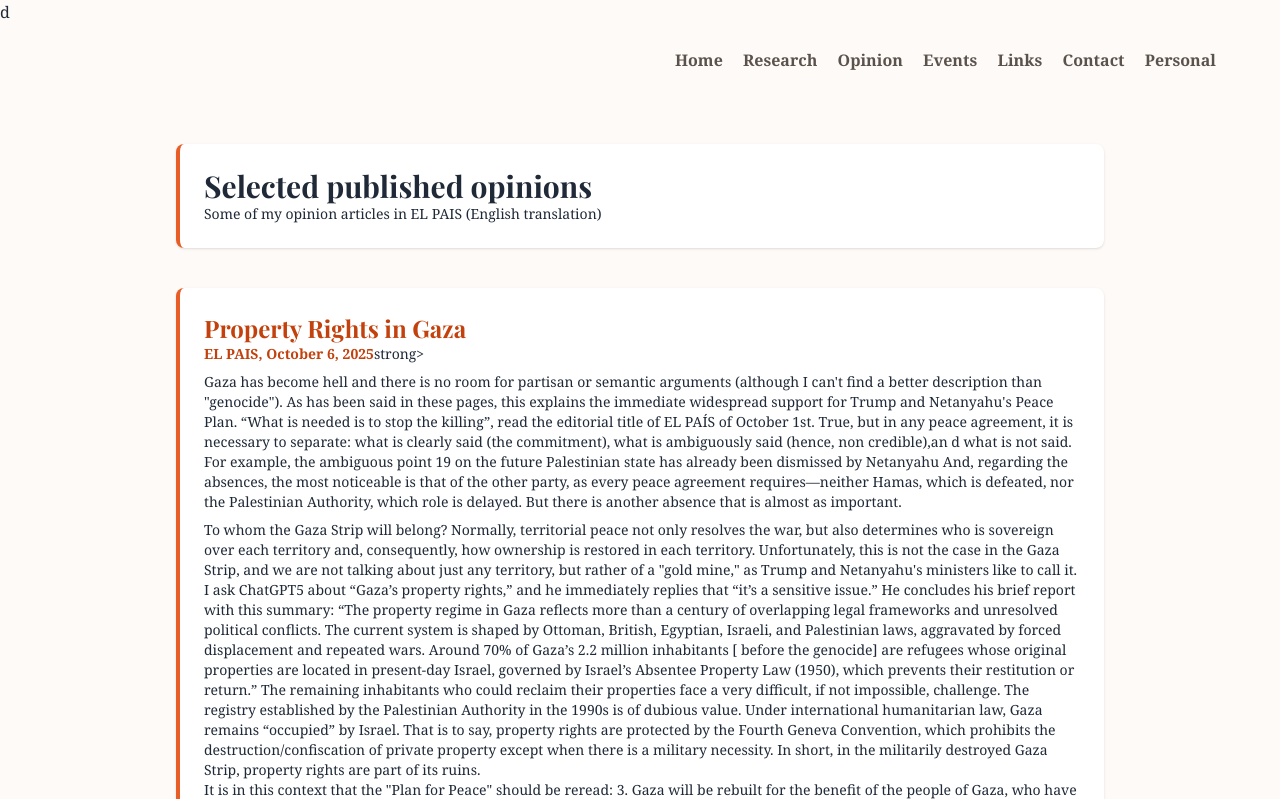
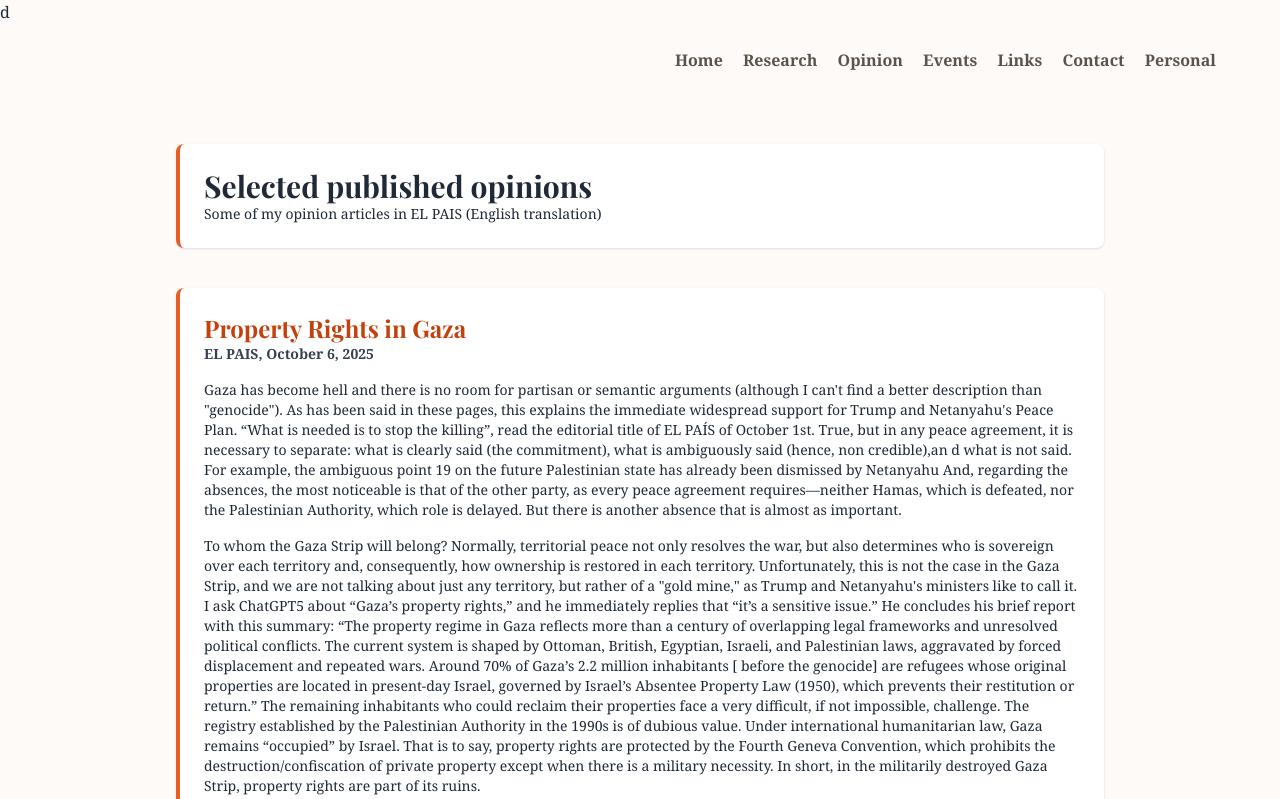
Before and after one commit to rmarimon-source/my-emeritus-web, a plain HTML site: page opinion.html in a window 1280 px wide. Both pictures are taken after a click on the button "Read more". Shown: the top 799 px of the page. Drawn offline with nearby package versions, Linux system fonts and the light colour scheme.

Commit message:
Update opinion.html

```diff
--- a/opinion.html
+++ b/opinion.html
@@ -49,8 +49,9 @@ d<!DOCTYPE html>
       <h2 class="text-2xl font-semibold"> <span class="text-orange-700">Property Rights in Gaza</span></h2>
         </li> </li>
       <ul class="space-y-4 text-gray-800 text-sm">
-        <li class="space-y-2">
-        <strong><span class="text-orange-700">EL PAIS, October 6, 2025</span></strong>strong>
+        <li class="space-y-4">
+
+        <strong><span class="text-gray-700">EL PAIS, October 6, 2025</span></strong>
 
             </p>
                   <p class="text-sm text-gray-700">
@@ -83,7 +84,7 @@ d<!DOCTYPE html>
           Gaza will be governed by a temporary transitional government [to be redundant] of a technocratic and apolitical Palestinian committee,
           responsible for the day-to-day management of public services and municipalities of the population of Gaza…with oversight by…the “Peace Board” chaired by Donald J.
           Trump…This body will handle funding for the development of Gaza until the Palestinian Authority has completed its reform program.”
-          Not a word about who and how property in Gaza will be reestablished and protected, which paves the way for the “gold mine” to be sold by the time the Palestinian Authority’s turn comes.<li>
+          Not a word about who and how property in Gaza will be reestablished and protected, which paves the way for the “gold mine” to be sold by the time the Palestinian Authority’s turn comes.
 </p>
         <p>Let’s suppose I’m wrong and that the technocratic and apolitical Palestinian committee, aside from the logistics, also reestablishes property in Gaza according to the
           Palestinian Authority registry, which turns out to be up to date and can identify the various properties among the ruins and their owners (survivors, relatives of the dead, etc.),
```
